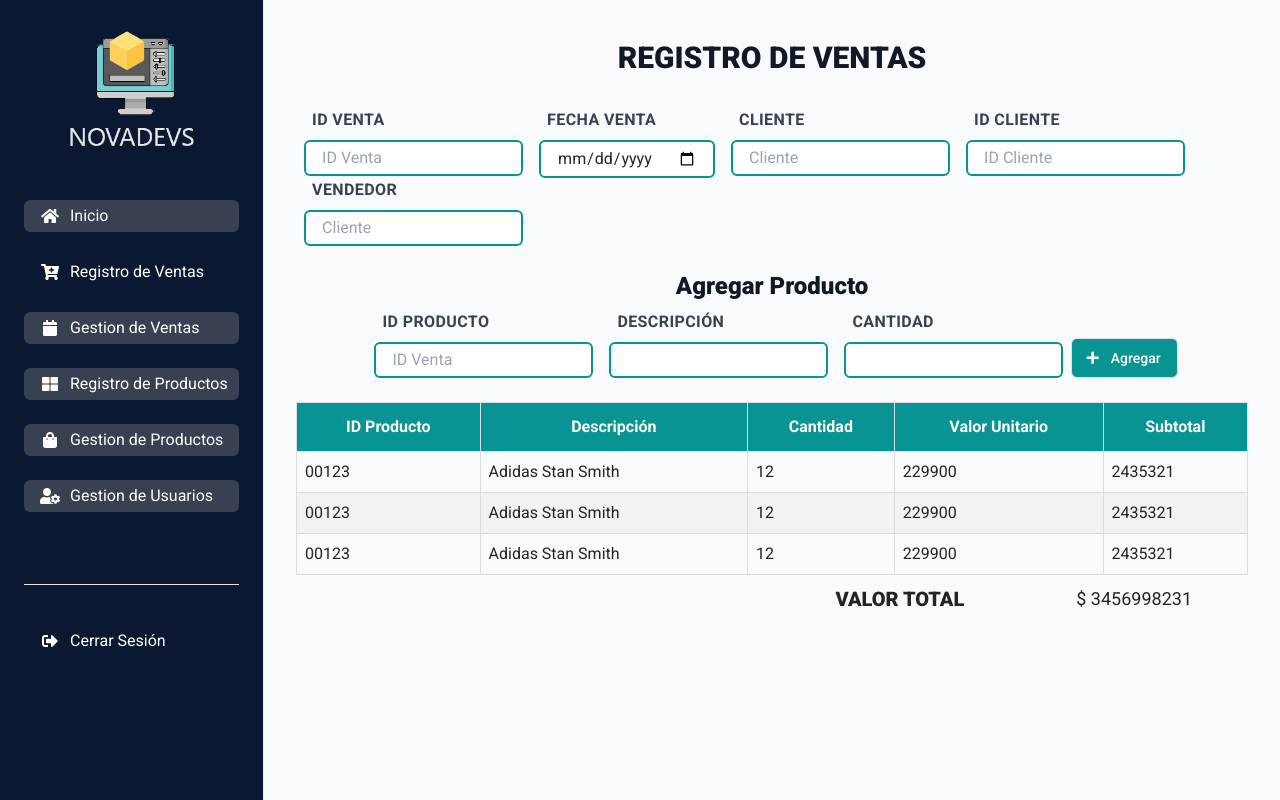
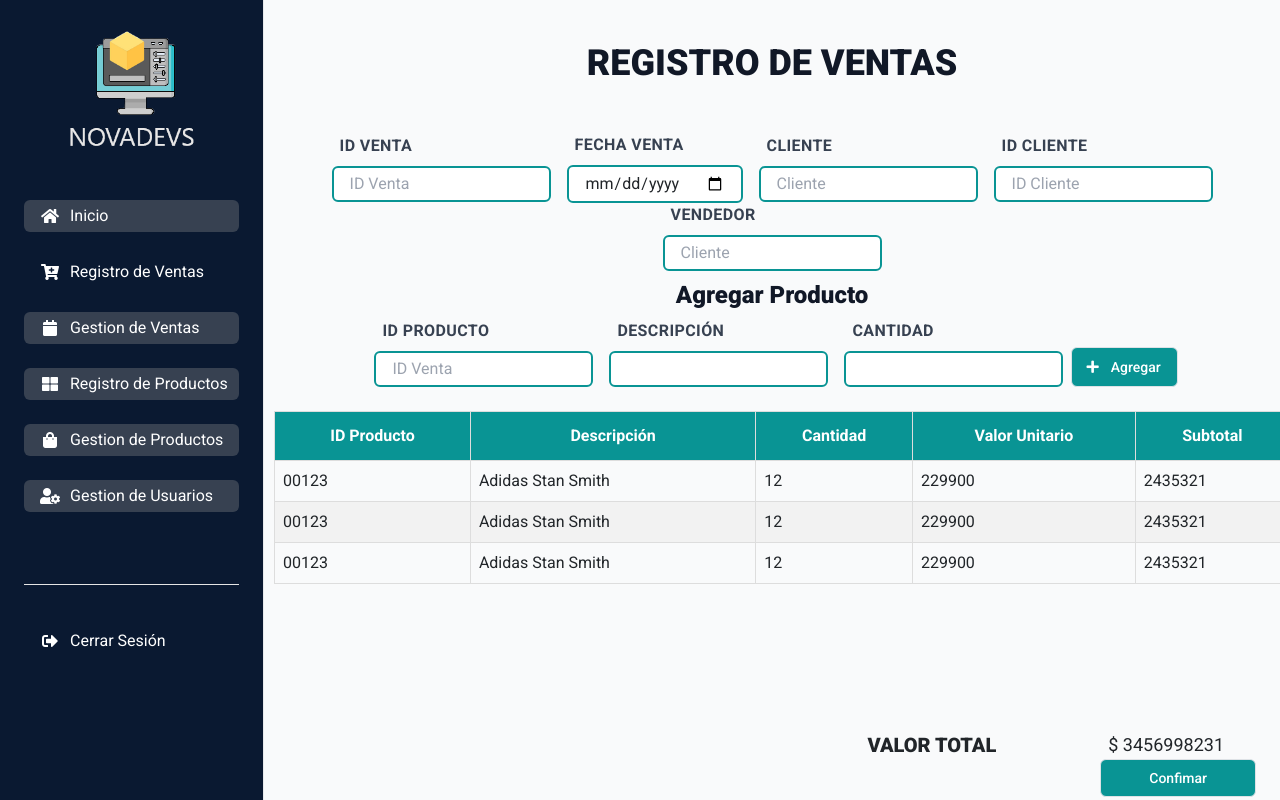
Before and after one commit to NovaDevs-MinTIC/NovaDevs, a React (Create React App) app: page /ventas in a window 1280 px wide. Built offline with nearby package versions, Linux system fonts and the light colour scheme.

Commit message:
Se corrigen estilos de la pagina de registro de ventas

```diff
--- a/src/pages/BuscarActualizarVentas.jsx
+++ b/src/pages/BuscarActualizarVentas.jsx
@@ -9,26 +9,26 @@ const BuscarActualizarVentas = () => {
         <div className="h-full w-full">
 
             {/*Título*/}
-            <div className='flex flex-col w-full mt-2'>
-                <h2 className='text-3xl font-extrabold text-gray-900 text-center'>
+            <div className='flex items-center justify-center w-full h-1/6'>
+                <h2 className='text-4xl font-extrabold text-gray-900'>
                 ESTADO DE VENTA
                 </h2>
             </div>
             {/*Barras de búsqueda para la tabla */}
-            <div className='flex flex-row items-center justify-center w-full mt-20'>
+            <div className='flex items-center justify-center w-full h-auto'>
                 <input
                 placeholder='Búsqueda por ID de Venta'
-                className='border-2 border-novablue mx-2 px-3 py-1 self-start rounded-md focus:outline-none focus:border-gray-500'
+                className='border-2 border-novablue mx-2 px-3 py-1 rounded-md focus:outline-none focus:border-gray-500'
                 />
                 <input
                 placeholder='Búsqueda por Cliente'
-                className='border-2 border-novablue mx-2 px-3 py-1 self-start rounded-md focus:outline-none focus:border-gray-500'
+                className='border-2 border-novablue mx-2 px-3 py-1 rounded-md focus:outline-none focus:border-gray-500'
                 />
             </div>
 
             {/* NUEVA TABLA DE VENTAS */}
 
-            <div className="w-full flex flex-wrap">
+            <div className="w-full flex flex-wrap h-4/6 overflow-y-scroll">
                 <table className="tabla">
                     <thead>
                         <tr>
@@ -58,11 +58,9 @@ const BuscarActualizarVentas = () => {
             <div className='flex justify-end mx-2'>
                 <Link to="/Ventas">
                         <button
-                        className='py-2 px-4 justify-end border border-transparent text-sm font-medium rounded-md text-white bg-novablue hover:bg-gray-300 hover:text-black focus:outline-none focus:ring-2 focus:ring-offset-2 focus:ring-gray-500'
+                        className='py-2 px-4 border border-transparent text-sm font-medium rounded-md text-white bg-novablue hover:bg-gray-300 hover:text-black focus:outline-none focus:ring-2 focus:ring-offset-2 focus:ring-gray-500'
                         >
-                        <div className='flex items-center justify-start'>
-                            <span className='mx-4'>Regresar</span>
-                        </div>
+                        <span className='mx-4'>Regresar</span>
                         </button>
                 </Link>
             </div>
--- a/src/pages/Ventas.jsx
+++ b/src/pages/Ventas.jsx
@@ -3,15 +3,17 @@ import 'App.css'
 
 const Ventas = () => {
     return (
-        <div className='flex h-full w-full'>
-            <div className='flex h-full w-full flex-col items-center justify-start p-8'>
-                <div className='flex flex-col w-full mt-2'>
-                    <h2 className='text-3xl font-extrabold text-gray-900 text-center'>
+        <div className='h-full w-auto'>
+            {/* <div className='flex h-full w-full flex-col items-center justify-start p-8'> */}
+                {/* TITULO */}
+                <div className='flex items-center justify-center w-full h-1/6'>
+                    <h2 className='text-4xl font-extrabold text-gray-900'>
                     REGISTRO DE VENTAS
                     </h2>
                 </div>
-                <form className='mt-4 space-y-6'>
-                    <div className="w-full flex flex-wrap">
+                {/* FORMULARIO DE VENTA */}
+                <form>
+                    <div className="w-full h-auto flex flex-wrap justify-center items-center">
                         <div >
                             <label className="mx-3 block uppercase tracking-wide text-gray-700 font-bold mb-2">ID Venta</label>
                             <input
@@ -61,7 +63,9 @@ const Ventas = () => {
                         </div> */}
                     </div>
                 </form>
-                <h3 className="text-2xl font-extrabold text-gray-900 text-center mt-4 mb-2">Agregar Producto</h3>
+                {/* FORMULARIO PARA AGREGAR PRODUCTO */}
+                <div className="h-auto w-full my-2">
+                    <h3 className="text-2xl font-extrabold text-gray-900 text-center">Agregar Producto</h3>
                     <div className="flex flex-wrap items-end justify-center">
                         <div className="flex flex-wrap justify-center">
                             <div>
@@ -69,28 +73,28 @@ const Ventas = () => {
                                 <input
                                 placeholder='ID Venta'
                                 type="text"
-                            className='border-2 border-novablue mx-2 px-3 py-1 self-start rounded-md focus:outline-none focus:border-gray-500'
+                                className='border-2 border-novablue mx-2 px-3 py-1 rounded-md focus:outline-none focus:border-gray-500'
                                 />
                             </div>
                             <div>
                                 <label className="mx-3 block uppercase tracking-wide text-gray-700 font-bold mb-2">Descripción</label>
                                 <input
                                 type="text"
-                            className='border-2 border-novablue mx-2 px-3 py-1 self-start rounded-md focus:outline-none focus:border-gray-500'
+                                className='border-2 border-novablue mx-2 px-3 py-1 rounded-md focus:outline-none focus:border-gray-500'
                                 />
                             </div>
                             <div>
                                 <label className="mx-3 block uppercase tracking-wide text-gray-700 font-bold mb-2">Cantidad</label>
                                 <input
                                 type="number"
-                            className='border-2 border-novablue mx-2 px-3 py-1 self-start rounded-md focus:outline-none focus:border-gray-500'
+                                className='border-2 border-novablue mx-2 px-3 py-1 rounded-md focus:outline-none focus:border-gray-500'
                                 />
                             </div>
                         </div>
                         <div>
                             <button
                             type='submit'
-                        className='group relative w-auto flex justify-center py-2 px-2 border border-transparent text-sm font-medium rounded-md text-white bg-novablue hover:bg-gray-300 focus:outline-none focus:ring-2 focus:ring-offset-2 focus:ring-gray-500'
+                            className='group relative w-auto flex py-2 px-2 border border-transparent text-sm font-medium rounded-md text-white bg-novablue hover:bg-gray-300 focus:outline-none focus:ring-2 focus:ring-offset-2 focus:ring-gray-500'
                             >
                             <div className='flex items-center justify-start'>
                                 <i className="fas fa-plus"></i>
@@ -99,6 +103,9 @@ const Ventas = () => {
                             </button>
                         </div>
                     </div>
+                </div>
+                {/* TABLA PARA VISUALIZAR PRODUCTOS AGREGADOS */}
+                <div className="w-full h-2/5">
                     <table class="tabla mt-4">
                         <thead>
                             <tr>
@@ -133,6 +140,8 @@ const Ventas = () => {
                             </tr>
                         </tbody>
                     </table>
+                </div>
+                <div className="w-full  h-auto">
                     <div className="w-full justify-end flex flex-wrap">
                         <div>
                             <span className="mx-8 px-4 font-extrabold uppercase text-xl">VALOR TOTAL</span>
@@ -141,7 +150,15 @@ const Ventas = () => {
                             <span className="mx-8 px-4 text-lg">$ 3456998231</span>
                         </div>
                     </div>
+                    <div className='flex justify-end mx-4'>
+                        <button
+                        className='py-2 px-4 border border-transparent text-sm font-medium rounded-md text-white bg-novablue hover:bg-gray-300 hover:text-black focus:outline-none focus:ring-2 focus:ring-offset-2 focus:ring-gray-500'
+                        >
+                        <span className='mx-4'>Confimar</span>
+                        </button>
                     </div>
+                </div>
+            {/* </div> */}
         </div>
     )
 }
```
Lines whose indentation alone changed are shown as unchanged.
